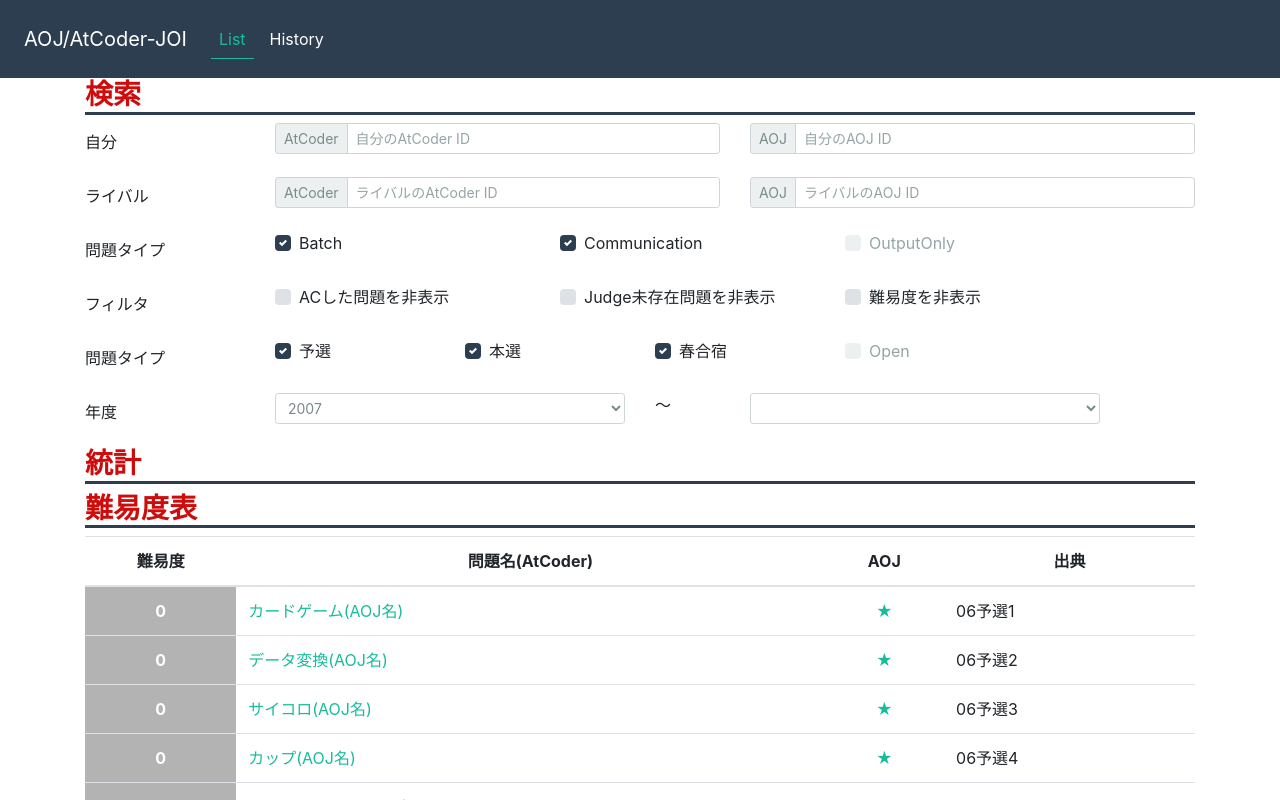
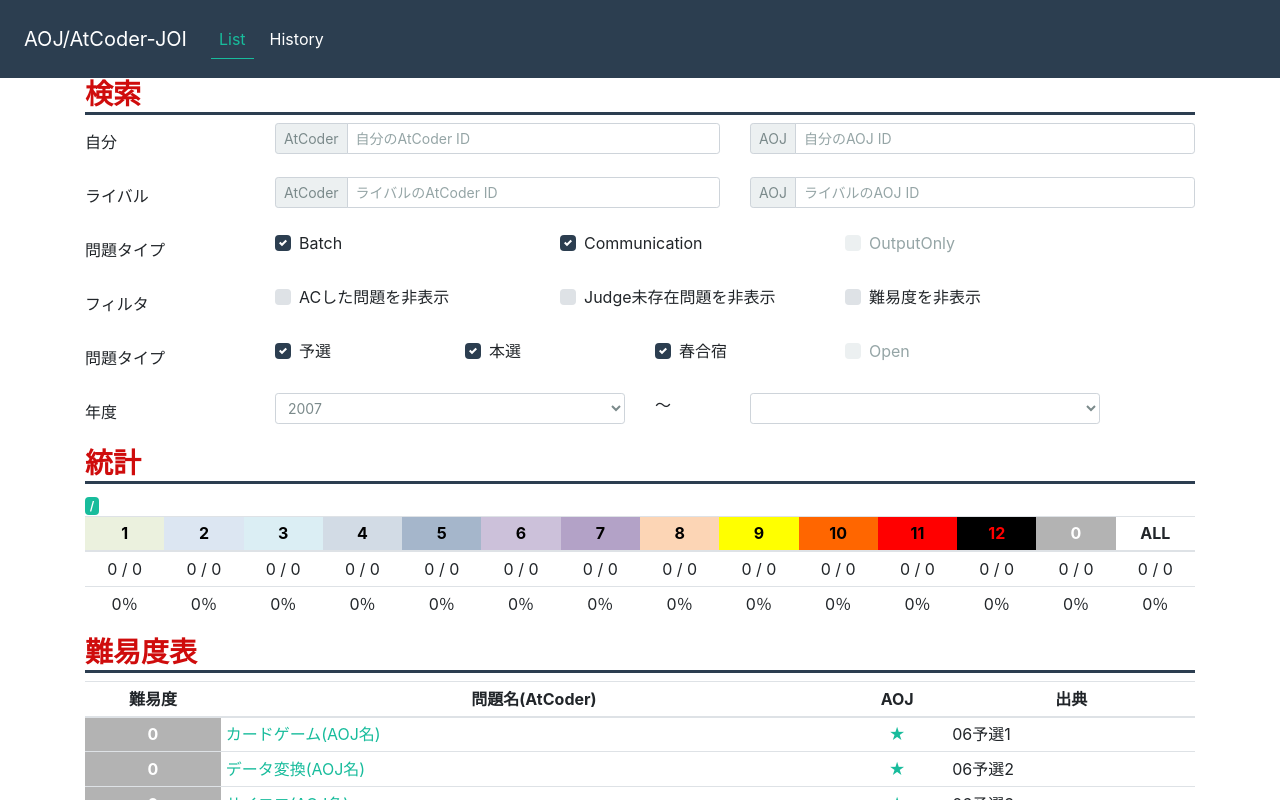
Before and after one commit to Takt29/AOJAtCoder-JOI, a React app: page /#/ in a window 1280 px wide. Shown: the top 800 px of the page. Built offline with nearby package versions, Linux system fonts and the light colour scheme.

Commit message:
統計表を追加

```diff
--- /dev/null
+++ b/src/components/common/LevelColor.scss
@@ -0,0 +1,60 @@
+.level0 {
+  background-color: #B3B3B3;
+  color: #FFFFFF;
+}
+
+.level1 {
+  background-color: #EBF1DE;
+  color: #000000;
+}
+
+.level2 {
+  background-color: #DCE6F2;
+  color: #000000;
+}
+
+.level3 {
+  background-color: #DBEEF4;
+  color: #000000;
+}
+
+.level4 {
+  background-color: #D2DBE5;
+  color: #000000;
+}
+
+.level5 {
+  background-color: #A5B6CB;
+  color: #000000;
+}
+.level6 {
+  background-color: #CCC1DA;
+  color: #000000;
+}
+.level7 {
+  background-color: #B3A2C7;
+  color: #000000;
+}
+.level8 {
+  background-color: #FCD5B5;
+  color: #000000;
+}
+.level9 {
+  background-color: #FFFF00;
+  color: #000000;
+}
+
+.level10 {
+  background-color: #FF6600;
+  color: #000000;
+}
+
+.level11 {
+  background-color: #FF0000;
+  color: #000000;
+}
+
+.level12 {
+  background-color: #000000;
+  color: #FF0000;
+}
--- a/src/components/home/DifficultyList.jsx
+++ b/src/components/home/DifficultyList.jsx
@@ -2,6 +2,7 @@
 import { Table } from 'react-bootstrap'
 import c from 'classnames'
 import { getAtCoderUrl, getAOJUrl } from '../../utils/Url'
+import levelColorStyle from '../common/LevelColor.scss'
 import styles from './DifficultyList.scss'
 
 class DifficultyList extends React.Component {
@@ -15,7 +16,7 @@
 
     return (
       <tr className={notExist ? styles.notexist : isSolved ? styles.solved : null}>
-        <td className={c(styles[`level${level}`], styles.level)}>
+        <td className={c(levelColorStyle[`level${level}`], styles.level)}>
           {level}
         </td>
         <td className={styles.taskname}>
@@ -35,7 +36,7 @@
     const { tasks, solves } = this.props
 
     return (
-      <Table>
+      <Table size='sm'>
         <thead className={styles.header}>
           <tr>
             <th>難易度</th>
--- a/src/components/home/DifficultyList.scss
+++ b/src/components/home/DifficultyList.scss
@@ -43,64 +43,3 @@
     text-decoration: none;
   }
 }
-
-.level0 {
-  background-color: #B3B3B3;
-  color: #FFFFFF;
-}
-
-.level1 {
-  background-color: #EBF1DE;
-  color: #000000;
-}
-
-.level2 {
-  background-color: #DCE6F2;
-  color: #000000;
-}
-
-.level3 {
-  background-color: #DBEEF4;
-  color: #000000;
-}
-
-.level4 {
-  background-color: #D2DBE5;
-  color: #000000;
-}
-
-.level5 {
-  background-color: #A5B6CB;
-  color: #000000;
-}
-.level6 {
-  background-color: #CCC1DA;
-  color: #000000;
-}
-.level7 {
-  background-color: #B3A2C7;
-  color: #000000;
-}
-.level8 {
-  background-color: #FCD5B5;
-  color: #000000;
-}
-.level9 {
-  background-color: #FFFF00;
-  color: #000000;
-}
-
-.level10 {
-  background-color: #FF6600;
-  color: #000000;
-}
-
-.level11 {
-  background-color: #FF0000;
-  color: #000000;
-}
-
-.level12 {
-  background-color: #000000;
-  color: #FF0000;
-}
--- /dev/null
+++ b/src/components/home/Statistics.jsx
@@ -0,0 +1,45 @@
+import React from 'react'
+import { Badge, Table } from 'react-bootstrap'
+import levelColorStyles from '../common/LevelColor.scss'
+import styles from './Statistics.scss'
+
+class Statistics extends React.Component {
+  render() {
+    const { account = {}, tasks, solved } = this.props
+
+    const levelList = [...[...Array(12).keys()].map(i => i + 1), 0, 'ALL']
+
+    return (
+      <div>
+        <Badge variant="success">
+          {account.atcoder}/{account.aoj}
+        </Badge>
+        <Table responsive className={styles.self} size='sm'>
+          <thead>
+            <tr>
+              {levelList.map(level => (
+                <th className={levelColorStyles[`level${level}`]}>
+                  {level}
+                </th>
+              ))}
+            </tr>
+          </thead>
+          <tbody>
+            <tr>
+              {levelList.map(level => (
+                <td>0 / 0</td>
+              ))}
+            </tr>
+            <tr>
+              {levelList.map(level => (
+                <td>0％</td>
+              ))}
+            </tr>
+          </tbody>
+        </Table>
+      </div>
+    )
+  }
+}
+
+export default Statistics
--- /dev/null
+++ b/src/components/home/Statistics.scss
@@ -0,0 +1,8 @@
+.self {
+  td {
+    text-align: center;
+  }
+  th {
+    text-align: center;
+  }
+}
--- a/src/components/index.jsx
+++ b/src/components/index.jsx
@@ -1,9 +1,11 @@
 import TopBar from './common/TopBar'
 import DifficultyList from './home/DifficultyList'
 import SearchForm from './home/SearchForm'
+import Statistics from './home/Statistics'
 
 export {
   TopBar,
   DifficultyList,
   SearchForm,
+  Statistics,
 }
--- a/src/view/HomeView.jsx
+++ b/src/view/HomeView.jsx
@@ -1,6 +1,6 @@
 import React from 'react'
 import styles from './HomeView.scss'
-import { DifficultyList, SearchForm } from '../components'
+import { DifficultyList, SearchForm, Statistics } from '../components'
 import { getTaskList } from '../utils/TaskData'
 
 class HomeView extends React.Component {
@@ -14,7 +14,7 @@
     this.setState({ tasks })
   }
 
-  onSubmit() {
+  onSubmit(value) {
 
   }
 
@@ -26,6 +26,7 @@
         <h3>検索</h3>
         <SearchForm onSubmit={this.onSubmit.bind(this)} />
         <h3>統計</h3>
+        <Statistics />
         <h3>難易度表</h3>
         <DifficultyList tasks={tasks} />
       </div>
```
